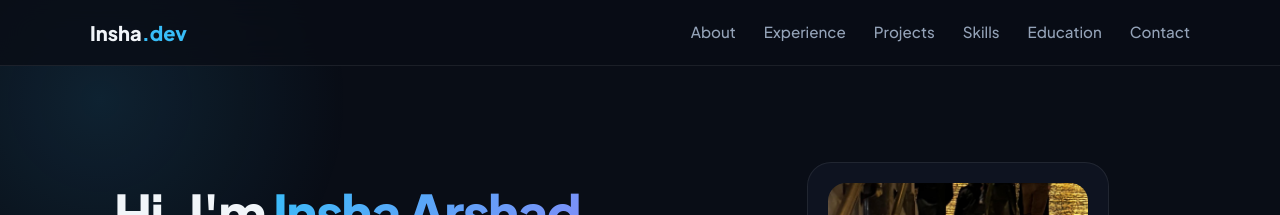
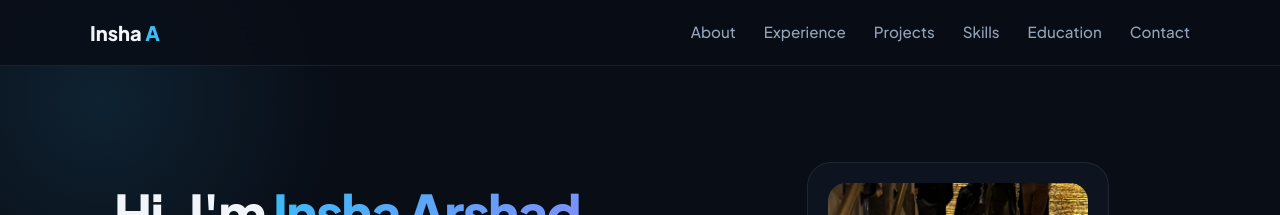
Before and after one commit to Insha-A/aboutme, a Jekyll site: the page built from index.html, in a window 1280 px wide. Shown: the top 215 px of the page. Built offline with Jekyll 4.4.1, drawn with Linux system fonts in a browser that asks for light colours.

Commit message:
Update header.html

```diff
--- a/_includes/header.html
+++ b/_includes/header.html
@@ -1,6 +1,6 @@
 <nav class="navbar">
   <div class="nav-container">
-    <a href="{{ '/' | relative_url }}" class="brand">Insha<span>.dev</span></a>
+    <a href="{{ '/' | relative_url }}" class="brand">Insha<span> A</span></a>
     <ul class="nav-links">
       <li><a href="#about">About</a></li>
       <li><a href="#experience">Experience</a></li>
```
